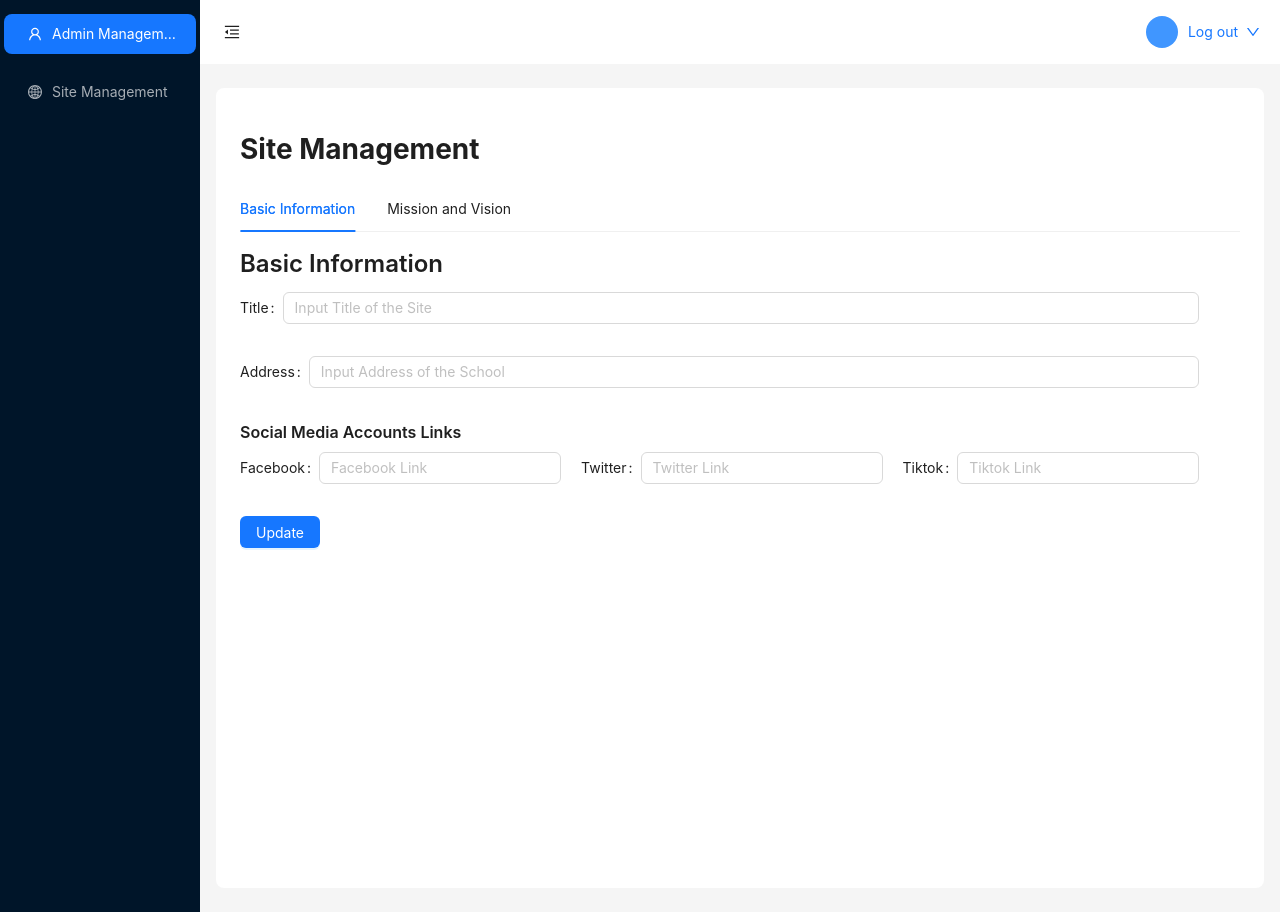
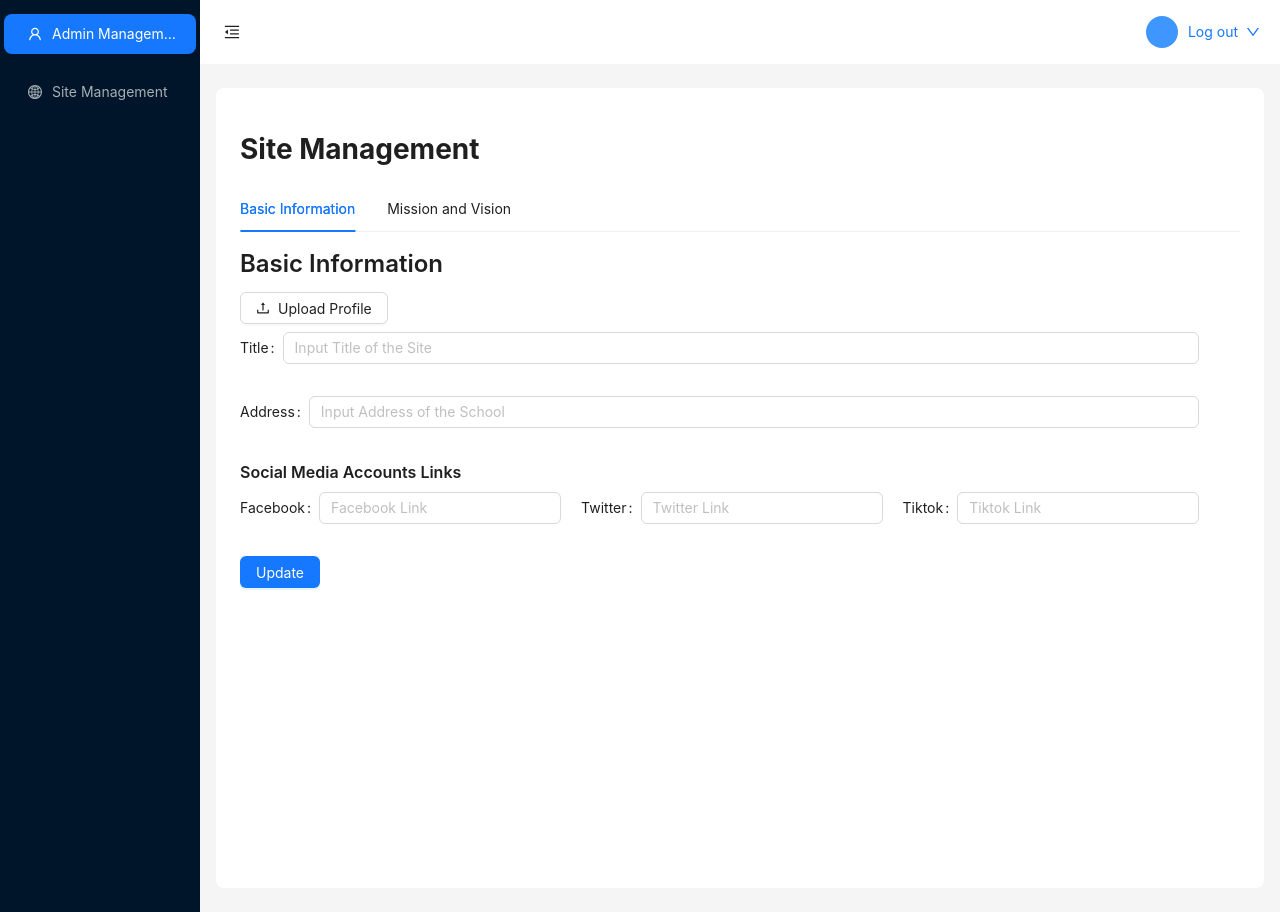
Before and after one commit to JoshVilla/adminSite, a React (Vite) app: page /admin/siteManagement in a window 1280 px wide. Built offline with nearby package versions, Linux system fonts and the light colour scheme; no server answers.

Commit message:
add upload image function in edit

```diff
--- a/src/pages/adminManagement/index.tsx
+++ b/src/pages/adminManagement/index.tsx
@@ -1,5 +1,6 @@
 import React, { useEffect, useState } from "react";
 import TitlePage from "../../components/titlePage/titlePage";
+import style from "./style.module.scss";
 import {
   addAdmin,
   deleteAdmin,
@@ -254,6 +255,7 @@ const Admin = () => {
   };
 
   const handleCloseModal = () => {
+    setLoading(false);
     setOpenAddModal(false);
     form.resetFields();
     setAddParams({
@@ -269,17 +271,14 @@ const Admin = () => {
     if (result) handleOpenModal("isEditMode", editRecords);
   };
 
-  const uploadOnchange = (info) => {
+  const uploadOnchange = (info: any) => {
     // Get the file list
     const { file } = info;
 
     // If the file is uploading or the upload was successful
     if (file.status === "done") {
-      // Convert the uploaded file to base64 for preview
       const reader = new FileReader();
       reader.onload = () => {
-        // Set the base64 image in the state or wherever needed
-        const base64Image = reader.result;
         setAddParams((prev) => ({
           ...prev,
           avatar: file.originFileObj,
@@ -287,11 +286,9 @@ const Admin = () => {
       };
       reader.readAsDataURL(file.originFileObj);
     }
-
-    console.log(addParams);
   };
 
-  const beforeUpload = (file) => {
+  const beforeUpload = (file: any) => {
     const isImage = file.type.startsWith("image/");
     if (!isImage) {
       message.error("You can only upload image files!");
@@ -444,7 +441,7 @@ const Admin = () => {
                 }, 0);
               }}
             >
-              <Button icon={<UploadOutlined />}>Click to Upload</Button>
+              <Button icon={<UploadOutlined />}>Upload Profile</Button>
             </Upload>
           </Form.Item>
           <Form.Item label="Username" name="username">
--- a/src/pages/siteManagement/basicInformation.tsx
+++ b/src/pages/siteManagement/basicInformation.tsx
@@ -1,9 +1,18 @@
 import React, { useEffect, useState } from "react";
-import { Button, Flex, Form, Input, message, Space, Typography } from "antd";
+import {
+  Button,
+  Flex,
+  Form,
+  Input,
+  message,
+  Space,
+  Typography,
+  Upload,
+} from "antd";
 import { ISiteInfo } from "./interface";
 import { useForm } from "antd/es/form/Form";
 import { siteInfoUpdate } from "../../services/api";
-
+import { UploadOutlined } from "@ant-design/icons";
 type Props = {
   data: ISiteInfo;
 };
@@ -20,11 +29,10 @@ const BasicInformation = ({ data }: Props) => {
     });
   }, [data, form]);
 
-  console.log(data, "data");
-
   const handleUpdate = () => {
     setLoading((prev) => !prev);
     const params = form.getFieldsValue();
+
     siteInfoUpdate({ ...params, id: data._id }).then((res) => {
       if (res.status === 200) {
         setLoading((prev) => !prev);
@@ -35,6 +43,32 @@ const BasicInformation = ({ data }: Props) => {
       }
     });
   };
+
+  const uploadOnchange = (info: any) => {
+    // Get the file list
+    const { file } = info;
+
+    // If the file is uploading or the upload was successful
+    if (file.status === "done") {
+      const reader = new FileReader();
+      reader.onload = () => {
+        form.setFieldsValue({
+          ...data,
+          logo: file.originFileObj,
+        });
+      };
+      reader.readAsDataURL(file.originFileObj);
+    }
+  };
+
+  const beforeUpload = (file: any) => {
+    const isImage = file.type.startsWith("image/");
+    if (!isImage) {
+      message.error("You can only upload image files!");
+    }
+    return isImage || Upload.LIST_IGNORE;
+  };
+
   return (
     <div>
       {contextHolder}
@@ -52,6 +86,21 @@ const BasicInformation = ({ data }: Props) => {
         }}
       >
         <Space direction="vertical">
+          {/* Profile */}
+          <Upload
+            onChange={uploadOnchange}
+            beforeUpload={beforeUpload}
+            maxCount={1}
+            customRequest={({ file, onSuccess }) => {
+              // Simulate a successful upload
+              setTimeout(() => {
+                onSuccess("ok");
+              }, 0);
+            }}
+          >
+            <Button icon={<UploadOutlined />}>Upload Profile</Button>
+          </Upload>
+
           {/* Title */}
           <Form.Item label="Title" name="title">
             <Input placeholder="Input Title of the Site" />
--- a/src/pages/siteManagement/index.tsx
+++ b/src/pages/siteManagement/index.tsx
@@ -22,6 +22,7 @@ const SiteManagement = () => {
       twitter: "",
       tiktok: "",
     },
+    logo: "",
   });
   const items: TabsProps["items"] = [
     {
@@ -38,8 +39,6 @@ const SiteManagement = () => {
   useEffect(() => {
     siteInfoApi({}).then((res) => {
       const data = res.data;
-      console.log(res, "res");
-
       setSiteInfos(data[0]);
     });
   }, []);
--- a/src/pages/siteManagement/interface.ts
+++ b/src/pages/siteManagement/interface.ts
@@ -12,4 +12,5 @@ export interface ISiteInfo {
   vision: string;
   mission: string;
   accounts: IAccounts;
+  logo: "";
 }
```
